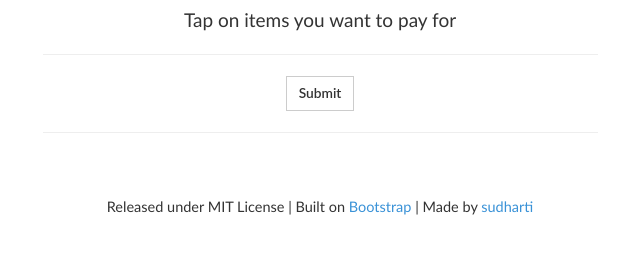
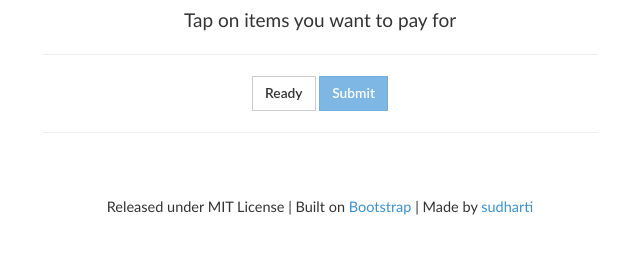
Before and after one commit to kiangkuang/WhoPay, a CodeIgniter app: the page made by application/views/receipt.php in a window 1280 px wide. Shown: the part 152-406 px from the top of the page, without its empty margins (320-960 px from the left). Run offline with CodeIgniter, Linux system fonts and the light colour scheme; data that the repository does not hold is empty; style sheets or scripts are compiled from the project's sources; some libraries are stand-ins or nearby versions; some web fonts are replaced.

Commit message:
blue buttons

```diff
--- a/application/views/join.php
+++ b/application/views/join.php
@@ -29,8 +29,8 @@ defined('BASEPATH') OR exit('No direct script access allowed');
 						<div class="form-group">
 							<input class="form-control" id="focusedInput" type="text" name="name" placeholder="Enter your name">
 						</div>
-						<input type="submit" class="btn btn-default" value="Join">
 						<a href="/" class="btn btn-default">Back</a>
+						<input type="submit" class="btn btn-primary" value="Join">
 					</form>
 					<hr>
 				</div>
--- a/application/views/receipt.php
+++ b/application/views/receipt.php
@@ -22,7 +22,7 @@
 					<h3> Access code: <b><?= $receiptCode ?></b></h3>
 					<h4>Tap on items you want to pay for</h4>
 					<hr>
-					<form action="/main/result" method="post">
+					<form action="/index.php/main/result" method="post">
 						<?php foreach ($items as $item): ?>
 						    <span class="button-checkbox">
 						        <button type="button" class="btn btn-block" data-color="success" style="margin-bottom:5px;"><span class="pull-left"><?= $item->name?></span><span class="pull-right">$<?= $item->cost ?></span></button>
@@ -30,7 +30,9 @@
 						    </span>
 						<?php endforeach; ?>
 
-						<button type="submit" class="btn btn-default" value="Submit">Submit</button>
+						<button type="default" class="btn btn-default" value="Ready">Ready</button>
+						<!-- ajax shit here -->
+						<button type="submit" class="btn btn-primary disabled" value="Submit">Submit</button>
 					</form>
 				</div>
 				<hr>
```
